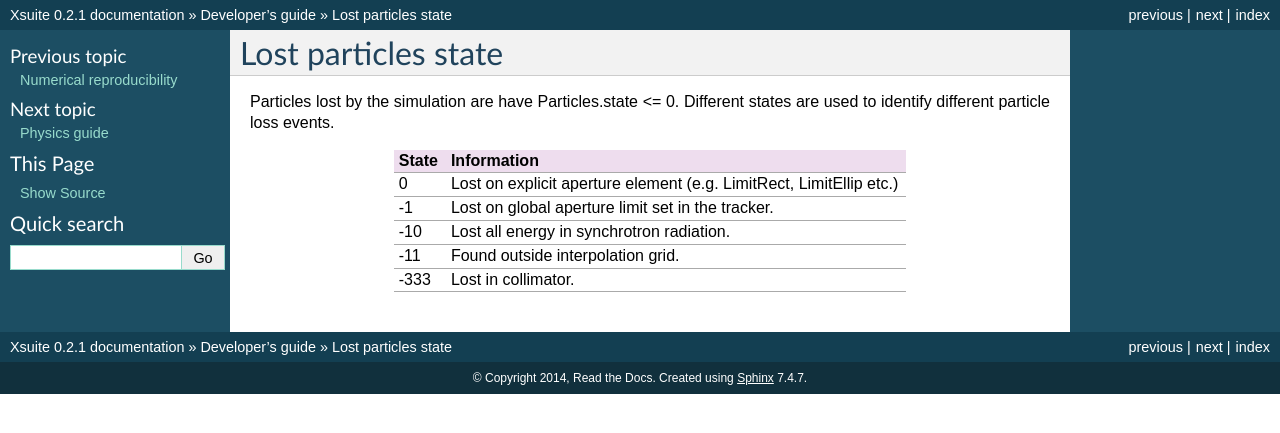
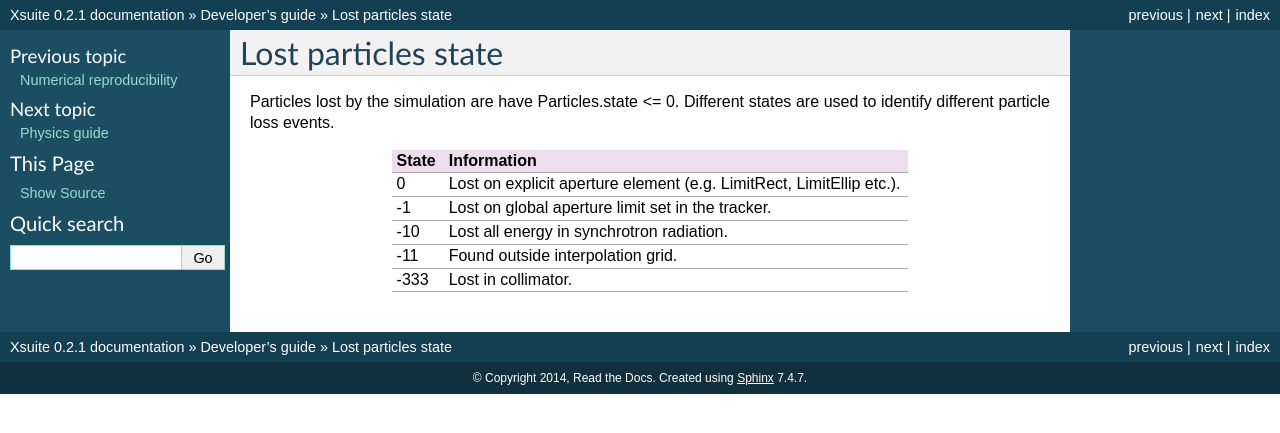
Before and after one commit to xsuite/xsuite, a Sphinx documentation site: the page built from docs/codes_lost_particles.rst, in a window 1280 px wide. Shown: the top 433 px of the page. Built offline with Sphinx 7.4.7, drawn with Linux system fonts in a browser that asks for light colours.

Commit message:
Quick push

```diff
--- a/docs/codes_lost_particles.rst
+++ b/docs/codes_lost_particles.rst
@@ -7,7 +7,7 @@ are used to identify different particle loss events.
 =====  ==================================================================
 State  Information
 =====  ==================================================================
-0      Lost on explicit aperture element (e.g. LimitRect, LimitEllip etc.)
+0      Lost on explicit aperture element (e.g. LimitRect, LimitEllip etc.).
 -1     Lost on global aperture limit set in the tracker.
 -10    Lost all energy in synchrotron radiation.
 -11    Found outside interpolation grid.
```
